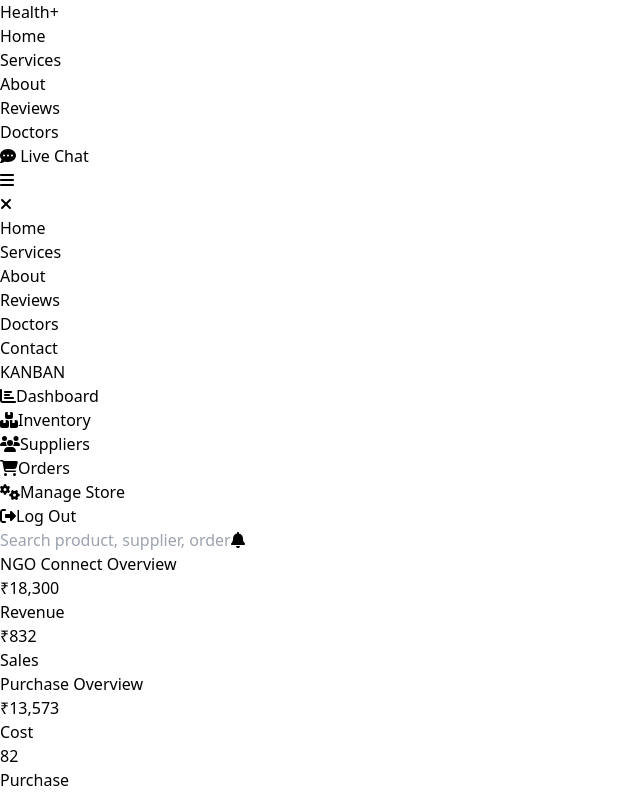
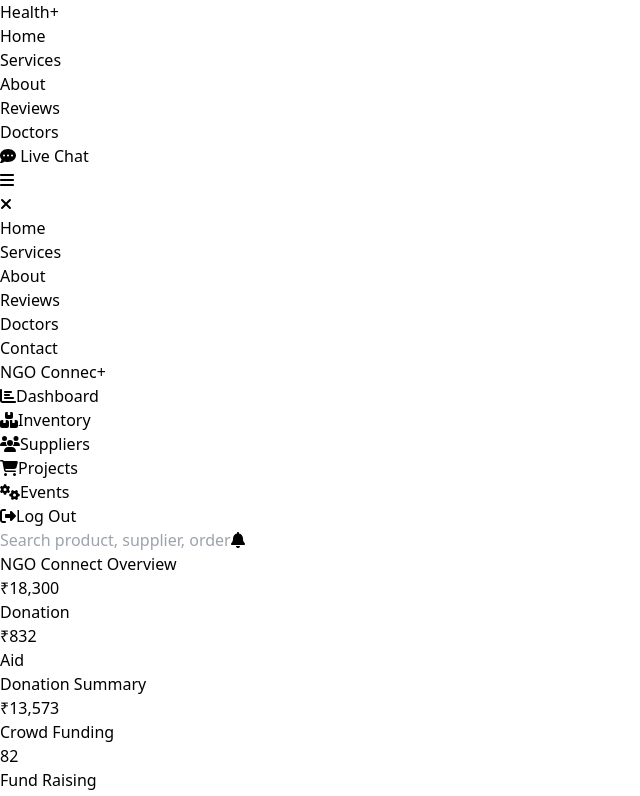
Before and after one commit to SanginiShetty/nfc3_BeyondCode, a React (Vite) app in the folder frontend/: page /dashboard in a window 1280 px wide. Shown: the top 796 px of the page, without its empty margins (0-640 px from the left). Built offline with nearby package versions, Linux system fonts and the light colour scheme.

Commit message:
shubham dashboard

```diff
--- a/frontend/src/Components/Dashboard.jsx
+++ b/frontend/src/Components/Dashboard.jsx
@@ -12,7 +12,7 @@ const Dashboard = () => {
     labels: ["Jan", "Feb", "Mar", "Apr", "May", "Jun"],
     datasets: [
       {
-        label: "Sales",
+        label: "Helped",
         backgroundColor: "#3E8B96",
         borderColor: "#3E8B96",
         borderWidth: 1,
@@ -21,7 +21,7 @@ const Dashboard = () => {
         data: [40, 60, 80, 70, 60, 50],
       },
       {
-        label: "Purchase",
+        label: "NGO Connected",
         backgroundColor: "#a0aec0",
         borderColor: "#a0aec0",
         borderWidth: 1,
@@ -36,13 +36,13 @@ const Dashboard = () => {
     labels: ["Jan", "Feb", "Mar", "Apr", "May", "Jun"],
     datasets: [
       {
-        label: "Ordered",
+        label: "Projects",
         borderColor: "#3E8B96",
         fill: false,
         data: [2000, 2500, 3000, 3500, 3200, 4000],
       },
       {
-        label: "Delivered",
+        label: "Events",
         borderColor: "#718096",
         fill: false,
         data: [1800, 2400, 2700, 3100, 2900, 3700],
@@ -55,7 +55,7 @@ const Dashboard = () => {
       {/* Sidebar */}
       <div className="w-64 bg-white shadow-lg">
         <div className="p-4 text-center">
-          <h1 className="text-xl font-bold text-[#3E8B96]">KANBAN</h1>
+          <h1 className="text-xl font-bold text-[#3E8B96]">NGO Connec+</h1>
         </div>
         <ul className="mt-4">
           <li className="px-6 py-2 hover:bg-gray-100">
@@ -72,11 +72,11 @@ const Dashboard = () => {
           </li>
           <li className="px-6 py-2 hover:bg-gray-100">
             <FontAwesomeIcon icon={faShoppingCart} className="mr-2 text-gray-600" />
-            Orders
+            Projects
           </li>
           <li className="px-6 py-2 hover:bg-gray-100">
             <FontAwesomeIcon icon={faCogs} className="mr-2 text-gray-600" />
-            Manage Store
+            Events
           </li>
         </ul>
         <div className="mt-auto">
@@ -108,24 +108,24 @@ const Dashboard = () => {
             <div className="flex items-center justify-between mt-4">
               <div>
                 <p className="text-xl font-semibold text-[#3E8B96]">₹18,300</p>
-                <p className="text-gray-600">Revenue</p>
+                <p className="text-gray-600">Donation</p>
               </div>
               <div>
                 <p className="text-xl font-semibold text-[#3E8B96]">₹832</p>
-                <p className="text-gray-600">Sales</p>
+                <p className="text-gray-600">Aid</p>
               </div>
             </div>
           </div>
           <div className="bg-white p-4 rounded-lg shadow-md">
-            <h2 className="text-gray-600">Purchase Overview</h2>
+            <h2 className="text-gray-600">Donation Summary</h2>
             <div className="flex items-center justify-between mt-4">
               <div>
                 <p className="text-xl font-semibold text-[#3E8B96]">₹13,573</p>
-                <p className="text-gray-600">Cost</p>
+                <p className="text-gray-600">Crowd Funding</p>
               </div>
               <div>
                 <p className="text-xl font-semibold text-[#3E8B96]">82</p>
-                <p className="text-gray-600">Purchase</p>
+                <p className="text-gray-600">Fund Raising</p>
               </div>
             </div>
           </div>
```
